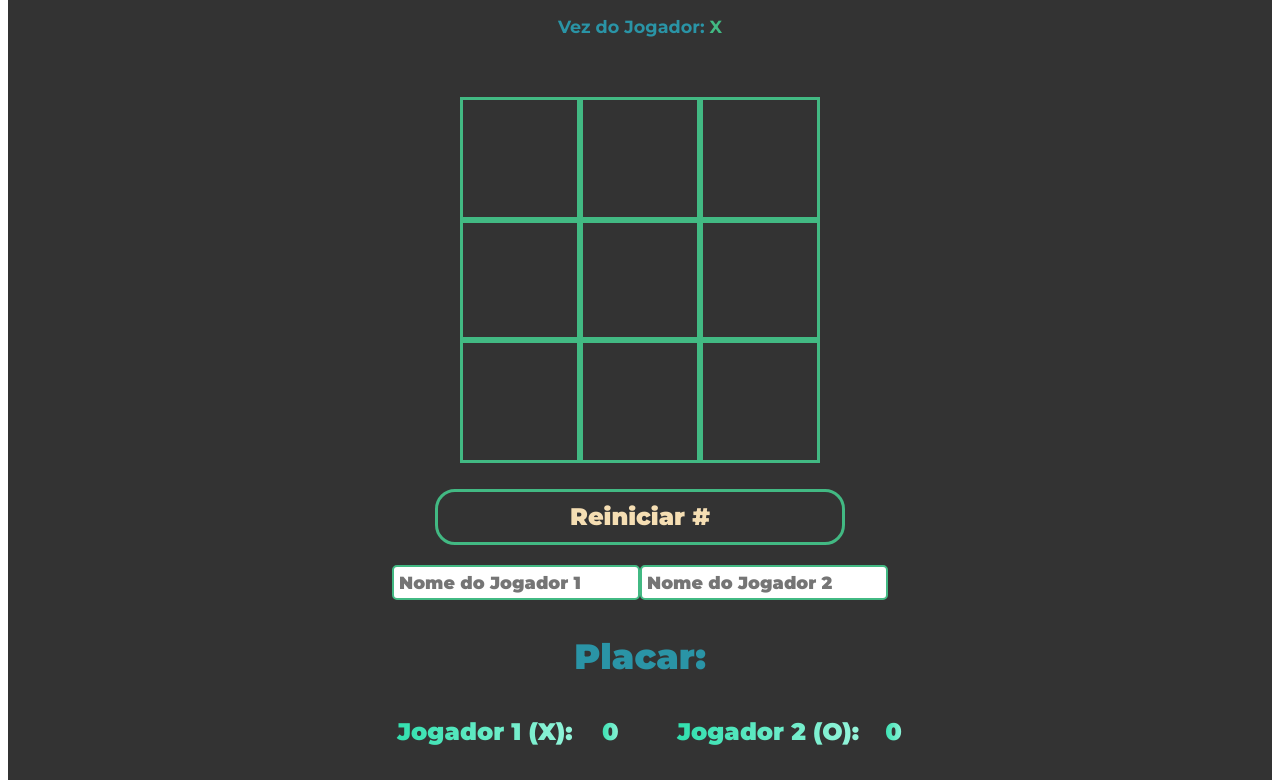
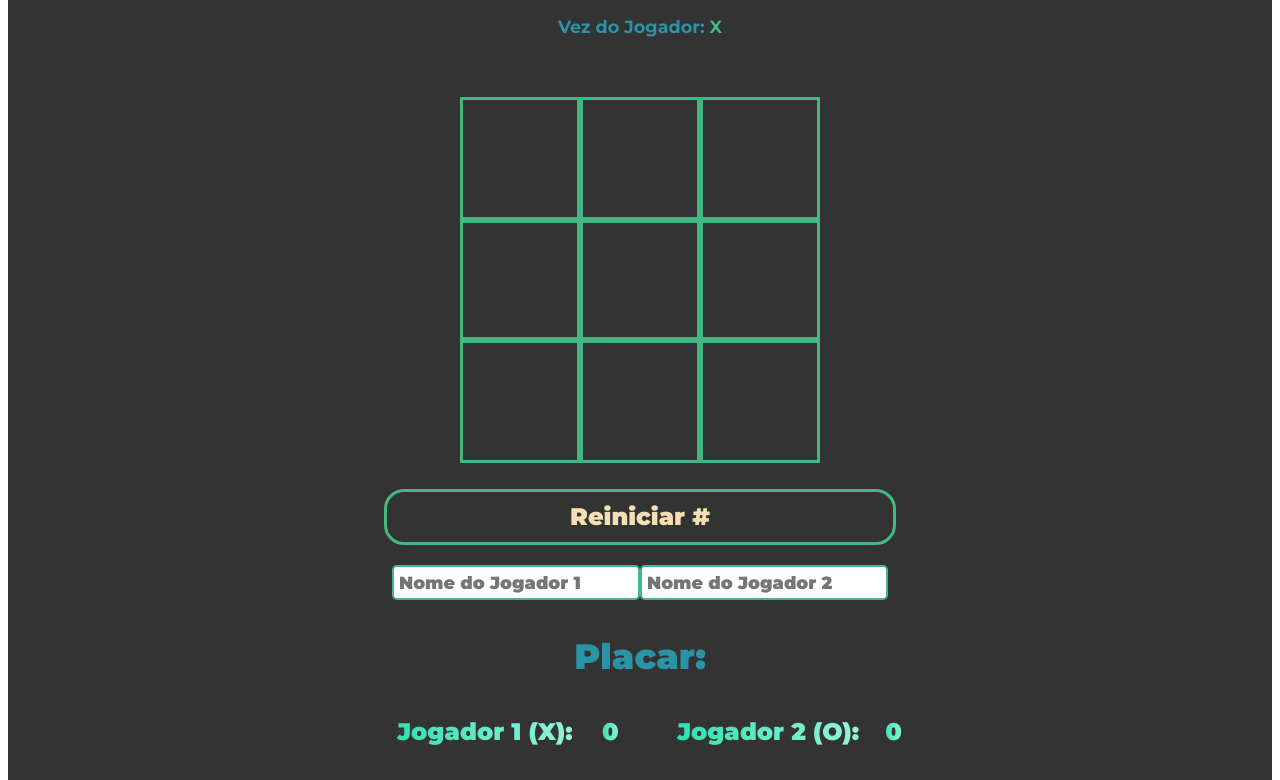
Before and after one commit to CaiaoCesar/Jogo-da-Velha-Vue.js-, a Vue app: page / in a window 1280 px wide. Shown: the part 492-1272 px from the top of the page. Built offline with nearby package versions, Linux system fonts and the light colour scheme.

Commit message:
Update GameBoard.vue

```diff
--- a/src/components/GameBoard.vue
+++ b/src/components/GameBoard.vue
@@ -202,7 +202,7 @@ h2 {
 
 .btn-restart {
   display: flex;
-  width: 32%;
+  width: 40%;
   height: 50px;
   margin: auto;
   margin-bottom: 20px;
```
